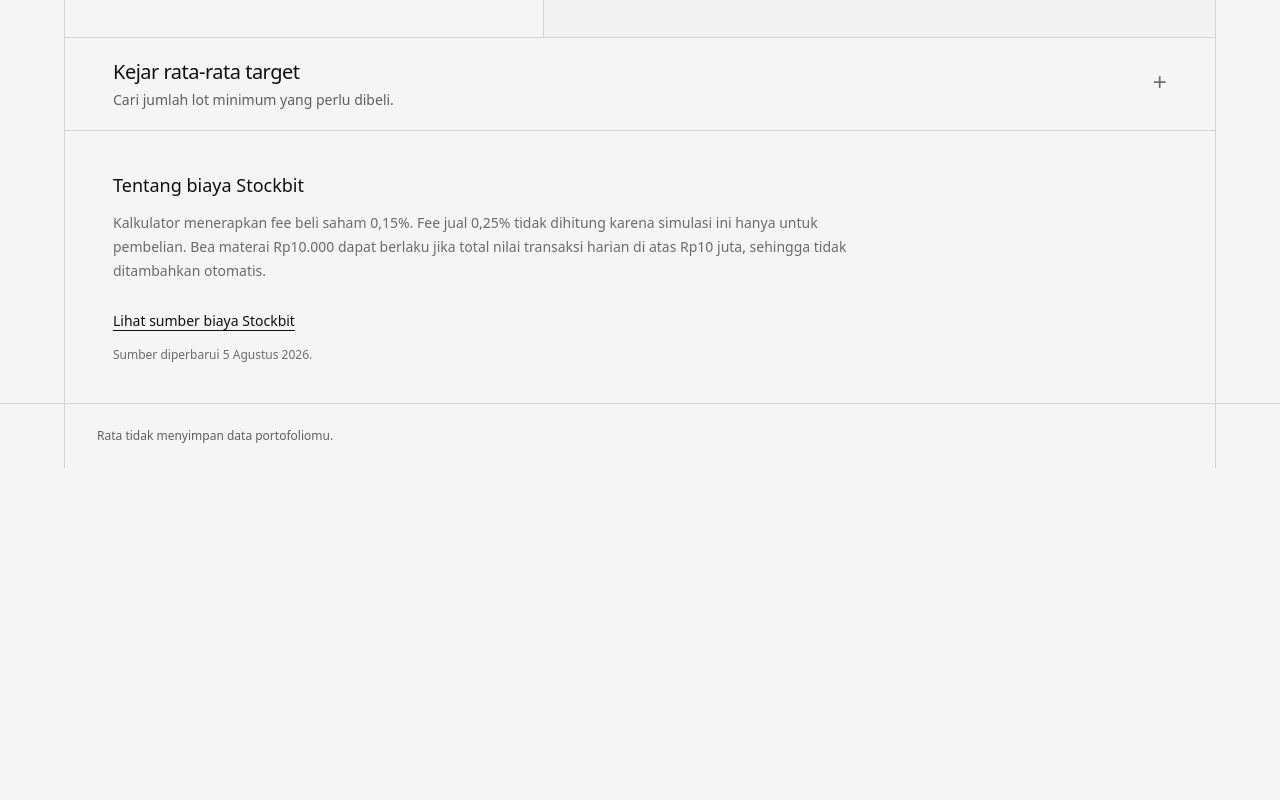
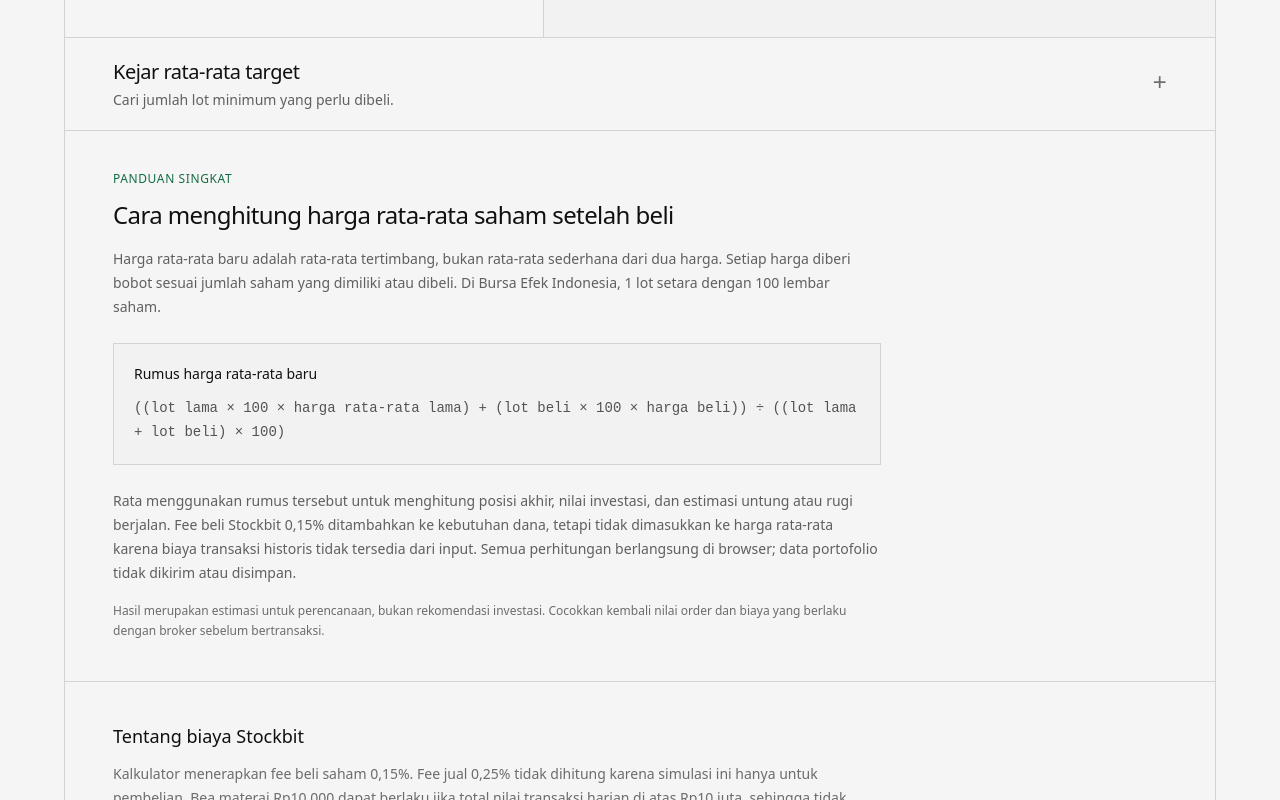
Before and after one commit to haikelz/rata, a SvelteKit app: page / in a window 1280 px wide. Shown: the part 960-1760 px from the top of the page. Before the commit the page ends 1428 px from the top, so only its background shows below. Built offline with nearby package versions, Linux system fonts and the light colour scheme.

Commit message:
feat: improve social previews and SEO
Amp-Thread-ID: https://ampcode.com/threads/T-01a055b3-fcb0-72db-a378-3c07bb439c72
Co-authored-by: Amp <amp@ampcode.com>

```diff
--- a/src/routes/+page.svelte
+++ b/src/routes/+page.svelte
@@ -1,6 +1,39 @@
 <script lang="ts">
-	import { resolve } from '$app/paths';
+	import { assets, resolve } from '$app/paths';
+	import { page } from '$app/state';
 	import { STOCKBIT_BUY_FEE_RATE, calculateStockPurchase, calculateTargetAverage } from '$lib/rata';
+
+	const seoTitle = 'Kalkulator Harga Rata-rata Saham & Fee Stockbit | Rata';
+	const seoDescription =
+		'Hitung harga rata-rata saham setelah beli, total lot, kebutuhan dana, estimasi untung rugi, dan fee beli Stockbit 0,15% langsung di browser.';
+	let canonicalUrl = $derived(new URL(resolve('/'), page.url).href);
+	let socialImageUrl = $derived(new URL(`${assets}/og-rata.webp`, page.url).href);
+	let structuredData = $derived({
+		'@context': 'https://schema.org',
+		'@type': 'WebApplication',
+		name: 'Rata',
+		alternateName: 'Kalkulator Rata-rata Saham',
+		url: canonicalUrl,
+		image: socialImageUrl,
+		description: seoDescription,
+		applicationCategory: 'FinanceApplication',
+		operatingSystem: 'Any',
+		browserRequirements: 'Requires JavaScript',
+		inLanguage: 'id-ID',
+		isAccessibleForFree: true,
+		offers: {
+			'@type': 'Offer',
+			price: '0',
+			priceCurrency: 'IDR'
+		},
+		featureList: [
+			'Kalkulator harga rata-rata saham',
+			'Estimasi fee beli Stockbit',
+			'Kalkulator target harga rata-rata',
+			'Estimasi untung rugi berjalan'
+		]
+	});
+	let structuredDataJson = $derived(JSON.stringify(structuredData).replaceAll('<', '\\u003c'));
 
 	const rupiahFormatter = new Intl.NumberFormat('id-ID', {
 		style: 'currency',
@@ -63,11 +96,31 @@
 </script>
 
 <svelte:head>
-	<title>Rata - Kalkulator Rata-rata Saham</title>
-	<meta
-		name="description"
-		content="Hitung perubahan harga rata-rata, total lot, nilai investasi, dan fee beli Stockbit sebelum membeli saham."
-	/>
+	<title>{seoTitle}</title>
+	<meta name="description" content={seoDescription} />
+	<meta name="robots" content="index, follow, max-image-preview:large" />
+	<meta name="theme-color" content="#f5f5f5" />
+	<link rel="canonical" href={canonicalUrl} />
+
+	<meta property="og:type" content="website" />
+	<meta property="og:locale" content="id_ID" />
+	<meta property="og:site_name" content="Rata" />
+	<meta property="og:title" content={seoTitle} />
+	<meta property="og:description" content={seoDescription} />
+	<meta property="og:url" content={canonicalUrl} />
+	<meta property="og:image" content={socialImageUrl} />
+	<meta property="og:image:type" content="image/webp" />
+	<meta property="og:image:width" content="1200" />
+	<meta property="og:image:height" content="630" />
+	<meta property="og:image:alt" content="Rata, kalkulator harga rata-rata saham dan fee beli" />
+
+	<meta name="twitter:card" content="summary_large_image" />
+	<meta name="twitter:title" content={seoTitle} />
+	<meta name="twitter:description" content={seoDescription} />
+	<meta name="twitter:image" content={socialImageUrl} />
+	<meta name="twitter:image:alt" content="Rata, kalkulator harga rata-rata saham dan fee beli" />
+
+	<svelte:element this={"script"} type="application/ld+json">{structuredDataJson}</svelte:element>
 </svelte:head>
 
 <a class="skip-link" href="#main-content">Lewati ke kalkulator</a>
@@ -93,7 +146,7 @@
 			<h1
 				class="text-4xl leading-[1.05] font-medium tracking-[-0.045em] text-base-content sm:text-5xl"
 			>
-				Rata-rata, sebelum beli.
+				Kalkulator rata-rata saham
 			</h1>
 			<p class="mt-5 max-w-xl text-lg leading-7 text-base-content/65">
 				Simulasikan lot, harga rata-rata, dan dana yang dibutuhkan sebelum mengirim order beli di
@@ -394,6 +447,47 @@
 		</details>
 	</section>
 
+	<section
+		id="cara-hitung"
+		aria-labelledby="calculation-guide-heading"
+		class="border-b border-base-300 px-4 py-10 sm:px-8 lg:px-12"
+	>
+		<article class="max-w-3xl">
+			<p class="text-xs font-medium tracking-wider text-primary uppercase">Panduan singkat</p>
+			<h2
+				id="calculation-guide-heading"
+				class="mt-3 text-2xl font-medium tracking-tight text-base-content"
+			>
+				Cara menghitung harga rata-rata saham setelah beli
+			</h2>
+			<p class="mt-4 text-sm leading-6 text-base-content/65">
+				Harga rata-rata baru adalah rata-rata tertimbang, bukan rata-rata sederhana dari dua harga.
+				Setiap harga diberi bobot sesuai jumlah saham yang dimiliki atau dibeli. Di Bursa Efek
+				Indonesia, 1 lot setara dengan 100 lembar saham.
+			</p>
+
+			<div class="mt-6 border border-base-300 bg-base-200/35 p-5">
+				<p class="text-sm font-medium text-base-content">Rumus harga rata-rata baru</p>
+				<p class="numeric mt-3 overflow-x-auto text-sm leading-6 text-base-content/70">
+					((lot lama × 100 × harga rata-rata lama) + (lot beli × 100 × harga beli)) ÷ ((lot lama +
+					lot beli) × 100)
+				</p>
+			</div>
+
+			<p class="mt-6 text-sm leading-6 text-base-content/65">
+				Rata menggunakan rumus tersebut untuk menghitung posisi akhir, nilai investasi, dan estimasi
+				untung atau rugi berjalan. Fee beli Stockbit 0,15% ditambahkan ke kebutuhan dana, tetapi
+				tidak dimasukkan ke harga rata-rata karena biaya transaksi historis tidak tersedia dari
+				input. Semua perhitungan berlangsung di browser; data portofolio tidak dikirim atau
+				disimpan.
+			</p>
+			<p class="mt-4 text-xs leading-5 text-base-content/60">
+				Hasil merupakan estimasi untuk perencanaan, bukan rekomendasi investasi. Cocokkan kembali
+				nilai order dan biaya yang berlaku dengan broker sebelum bertransaksi.
+			</p>
+		</article>
+	</section>
+
 	<section aria-labelledby="fee-notes-heading" class="px-4 py-10 sm:px-8 lg:px-12">
 		<div class="max-w-3xl">
 			<h2 id="fee-notes-heading" class="text-lg font-medium text-base-content">
```
Also changed, not shown: static/og-rata.webp (added).
